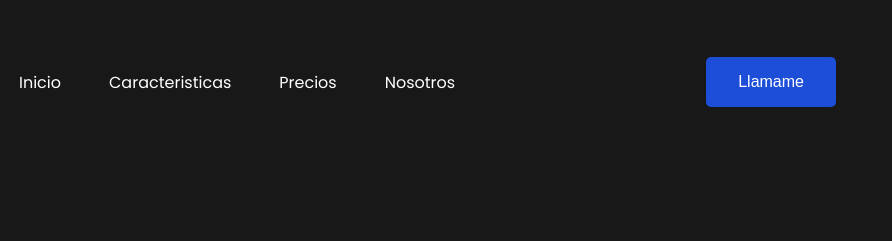
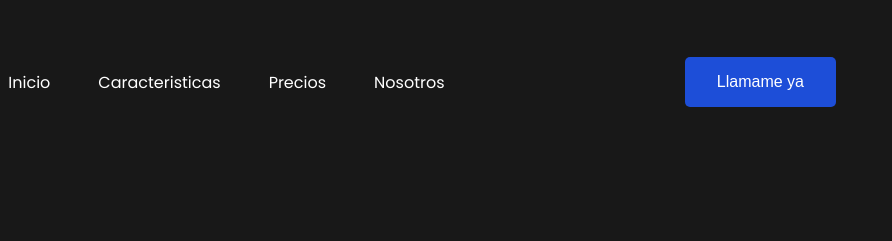
Before and after one commit to jhessicapinedo4/cloudeexample1, a plain HTML site: page index.html in a window 1280 px wide. Shown: the top 241 px of the page, 388-1280 px from the left. Drawn offline with nearby package versions, Linux system fonts and the light colour scheme.

Commit message:
version2

```diff
--- a/index.html
+++ b/index.html
@@ -20,7 +20,7 @@
             <li id="link2" class="link"><a href="#">Precios</a></li>
             <li id="link3" class="link"><a href="#">Nosotros</a></li>
         </ul>
-        <button class="btn">Llamame</button>
+        <button class="btn">Llamame ya</button>
     </nav>
     <header class="container">
         <div class="content">
```
